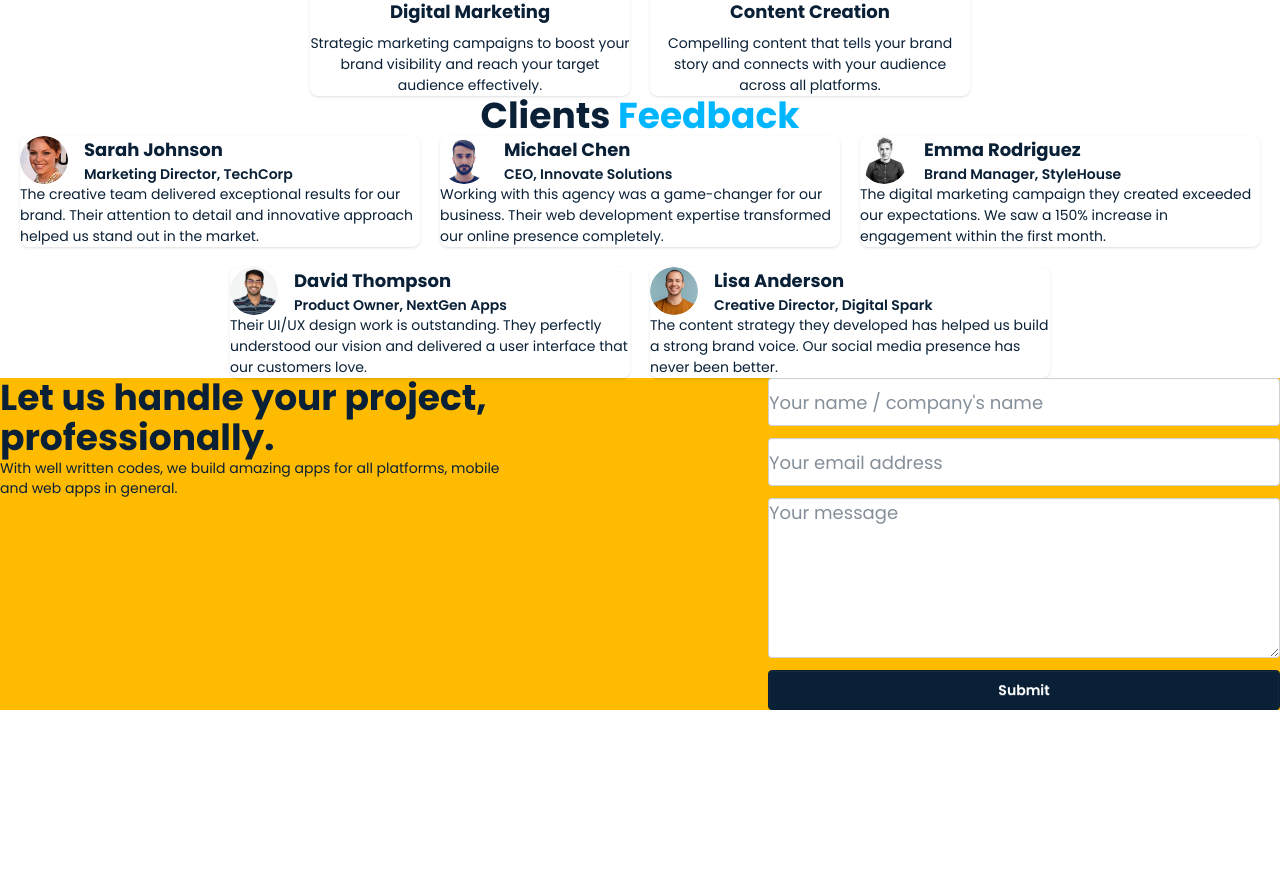
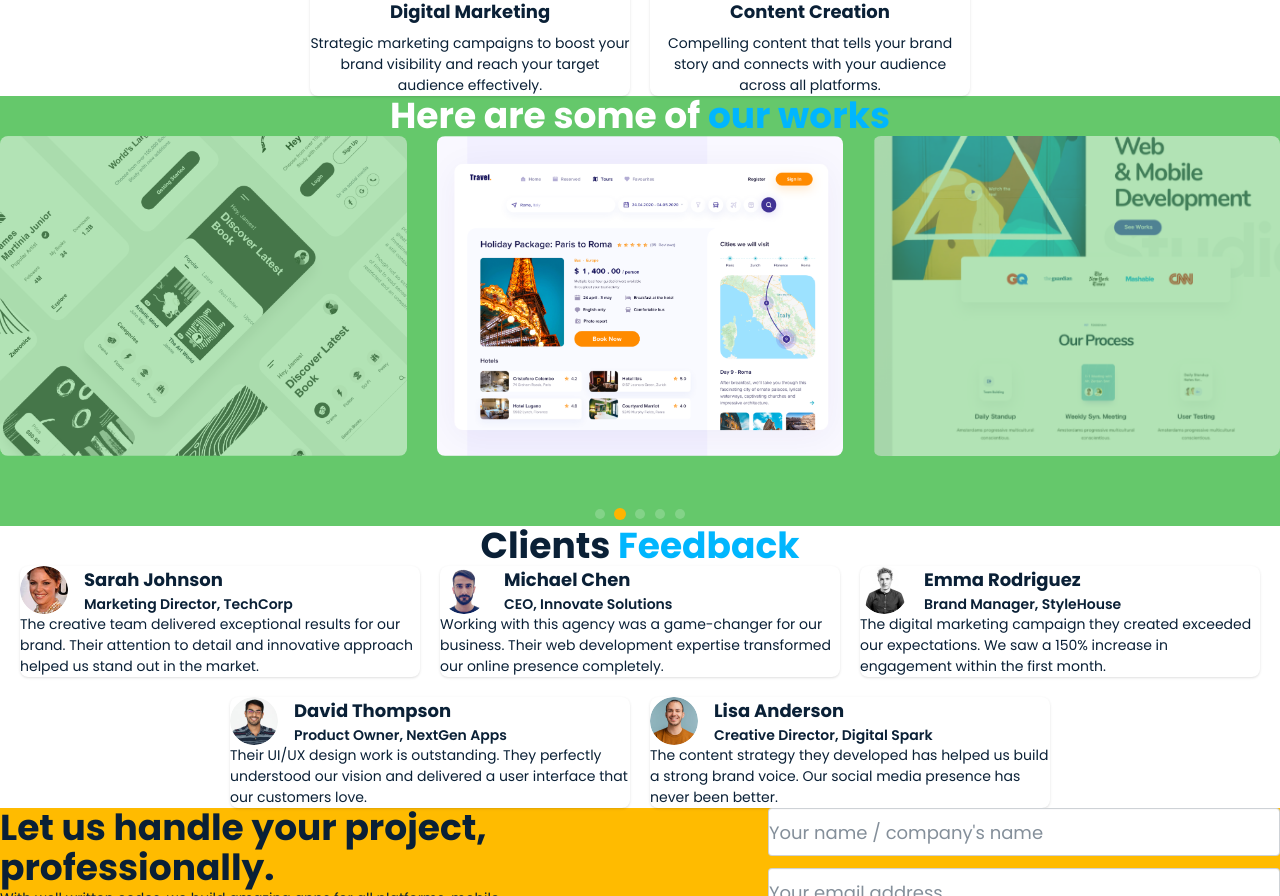
Before and after one commit to akmtasdikulislam/creative-agency, a React (Vite) app in the folder client/: page / in a window 1280 px wide. Shown: the part 1192-2088 px from the top of the page. Before the commit the page ends 1902 px from the top, so only its background shows below. Built offline with nearby package versions, Linux system fonts and the light colour scheme.

Commit message:
Add OurWorks section to Home page: Integrate project portfolio display

```diff
--- a/client/src/pages/Home/Home.jsx
+++ b/client/src/pages/Home/Home.jsx
@@ -1,6 +1,7 @@
 import React from "react";
 import ContactUs from "../../components/Home/ContactUs/ContactUs";
 import Header from "../../components/Home/Header/Header";
+import OurWorks from "../../components/Home/OurWorks/OurWorks";
 import Reviews from "../../components/Home/Reviews/Reviews";
 import Services from "../../components/Home/Services/Services";
 import TrustedPartners from "../../components/TrustedPartners/TrustedPartners";
@@ -11,6 +12,7 @@ const Home = () => {
       <Header />
       <TrustedPartners />
       <Services />
+      <OurWorks />
       <Reviews />
       <ContactUs />
     </main>
```
